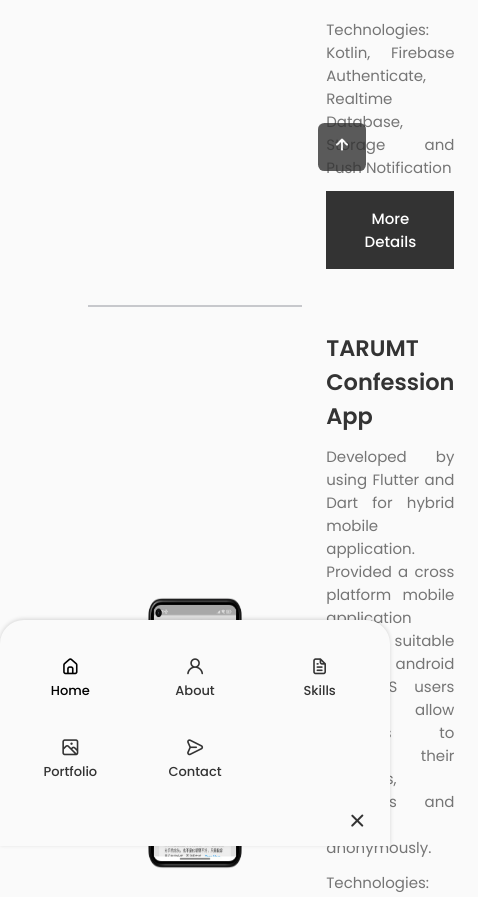
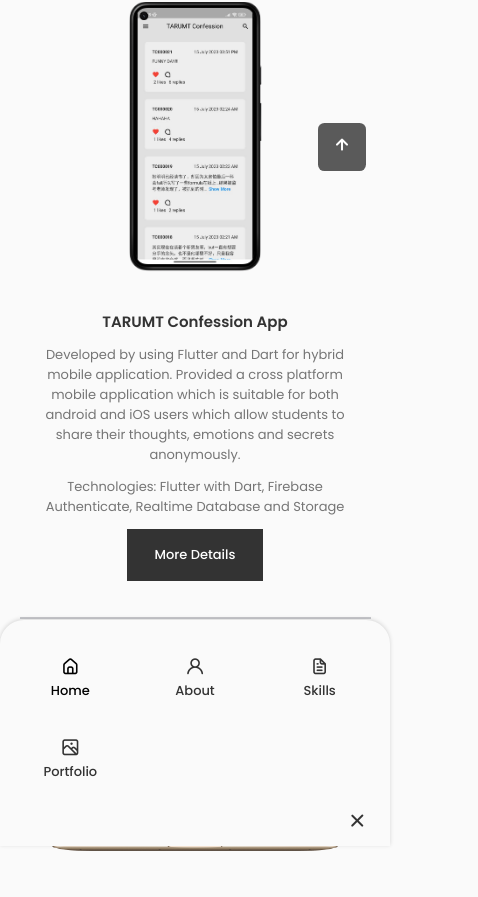
Before and after one commit to junsheng526/portfolio, a React (Create React App) app: page /project-page in a window 390 px wide. Shown: the part 842-1739 px from the top of the page, 478 px wide, since content can reach past the window. Built offline with nearby package versions, Linux system fonts and the light colour scheme.

Commit message:
update responsive design

```diff
--- a/src/components/header/Header.jsx
+++ b/src/components/header/Header.jsx
@@ -80,19 +80,6 @@
                 <i className="uil uil-scenery nav__icon"></i> Portfolio
               </a>
             </li>
-            <li className="nav__item">
-              <a
-                href="#contact"
-                onClick={() => setActiveNav("#contact")}
-                className={
-                  activeNav === "#contact"
-                    ? "nav__link active-link"
-                    : "nav__link"
-                }
-              >
-                <i className="uil uil-message nav__icon"></i> Contact
-              </a>
-            </li>
           </ul>
 
           <i
--- a/src/components/project-details/project.jsx
+++ b/src/components/project-details/project.jsx
@@ -1,6 +1,4 @@
 import React from "react";
-import Work1 from "../../assets/solar-energy-website.jpg";
-import HomePage from "../../assets/home-page.png";
 import "./styling.css";
 
 const Project = ({ image, title, description, technologies, isLast }) => {
--- a/src/components/project-details/styling.css
+++ b/src/components/project-details/styling.css
@@ -1,13 +1,13 @@
-.img{
+.img {
   height: 300px;
   width: 300px;
 }
 
-.card{
-    border-bottom: 2px solid #C7C8CC;
+.card {
+  border-bottom: 2px solid #c7c8cc;
   display: flex;
   flex-direction: row;
-    width:55%;
+  width: 55%;
   margin: 0 auto;
   align-items: center;
 }
@@ -20,23 +20,65 @@
   text-align: justify;
 }
 
-.title{
+.button,
+.technologies,
+.description,
+.title {
   margin-bottom: 12px;
 }
 
-.description{
-    margin-bottom: 12px;
-}
-
-.technologies{
-    margin-bottom: 12px;
-}
-
-.button{
-    margin-bottom: 12px;
+.button {
   align-self: flex-start;
 }
 
 .last-project {
   border-bottom: none;
 }
+
+@media screen and (max-width: 768px) {
+  .card {
+    border-bottom: 2px solid #c7c8cc;
+    display: flex;
+    flex-direction: row;
+    width: 90%;
+    margin: 0 auto;
+    align-items: center;
+  }
+
+  .button,
+  .technologies,
+  .description {
+    font-size: var(--small-font-size);
+  }
+
+  .title {
+    font-size: var(--normal-font-size);
+  }
+}
+
+@media screen and (max-width: 576px) {
+  .card {
+    border-bottom: 2px solid #c7c8cc;
+    display: flex;
+    flex-direction: column;
+    width: 90%;
+    margin: 0 auto;
+    align-items: center;
+  }
+
+  .button,
+  .technologies,
+  .description {
+    font-size: var(--small-font-size);
+    text-align: center;
+  }
+
+  .title {
+    font-size: var(--normal-font-size);
+    text-align: center;
+  }
+
+  .button {
+    align-self: center;
+  }
+}
```
Lines whose indentation alone changed are shown as unchanged.
